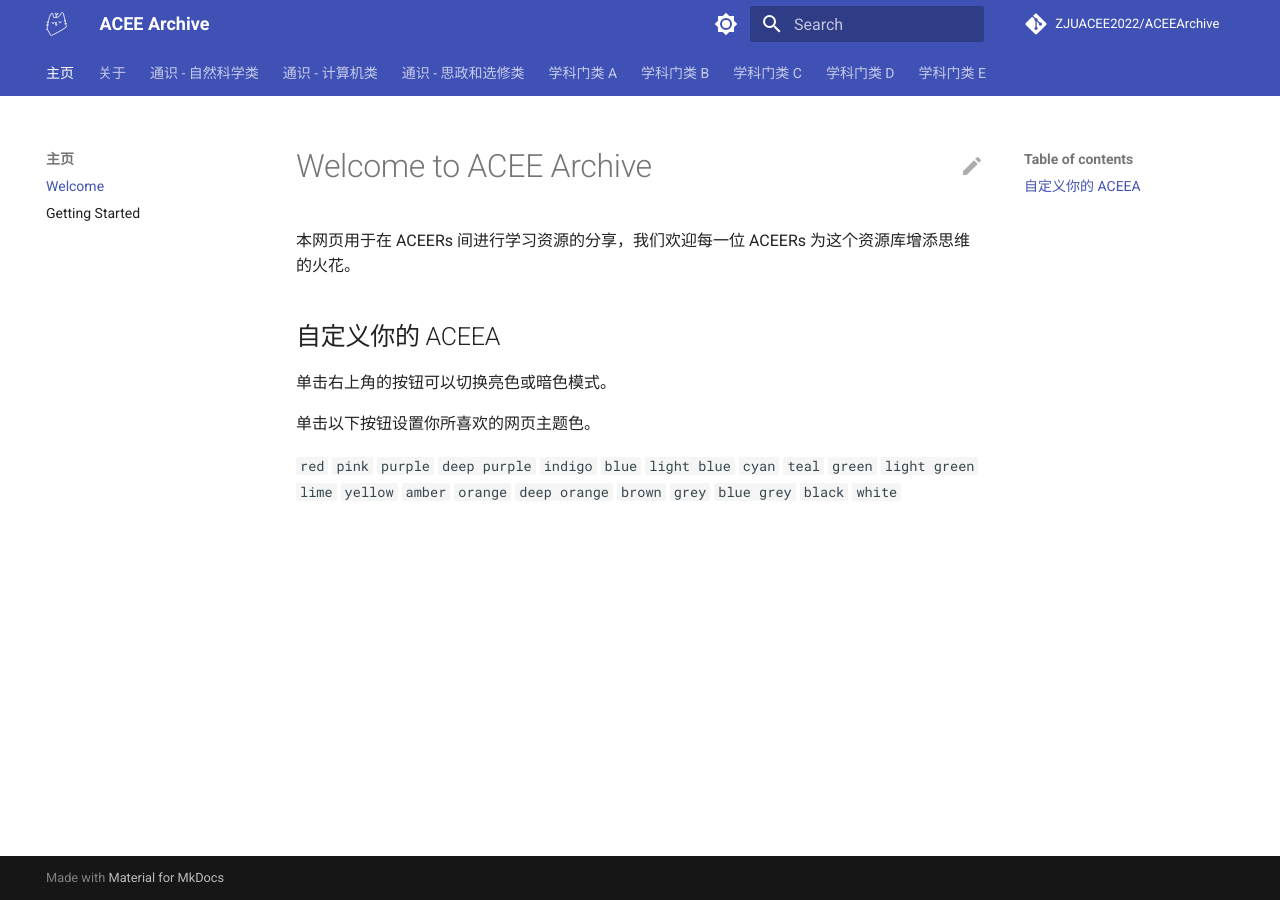
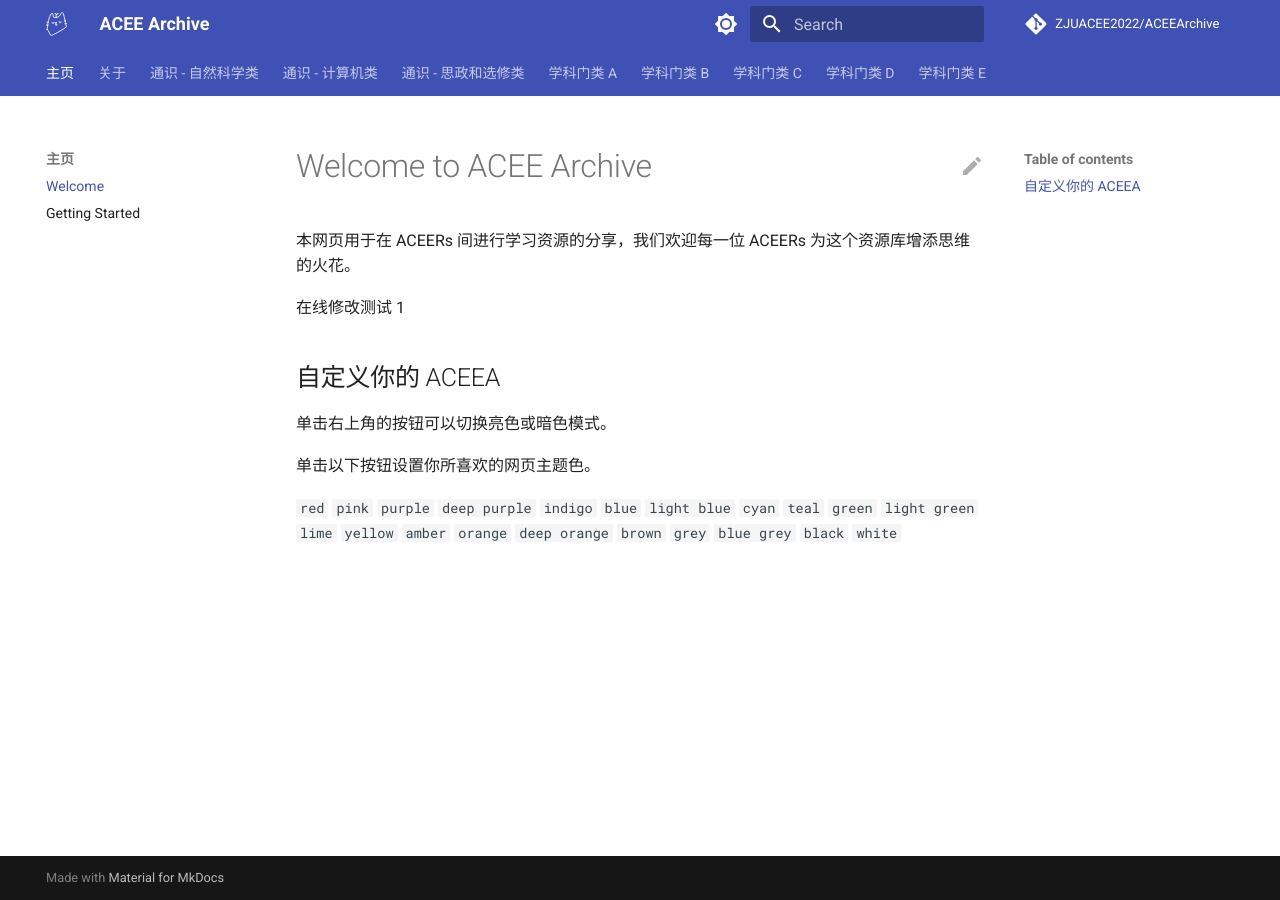
Before and after one commit to ZJUACEE2022/ACEEArchive, an MkDocs documentation site: the page built from docs/index.md, in a window 1280 px wide. Built offline with MkDocs 1.6.1 and Material for MkDocs 9.7.7, drawn with Linux system fonts in a browser that asks for light colours; comment, search, counter and statistics services are not loaded.

Commit message:
Update index.md

```diff
--- a/docs/index.md
+++ b/docs/index.md
@@ -1,6 +1,8 @@
 # Welcome to ACEE Archive
 
 本网页用于在 ACEERs 间进行学习资源的分享，我们欢迎每一位 ACEERs 为这个资源库增添思维的火花。
+
+在线修改测试 1
 
 ## 自定义你的 ACEEA
 
```
